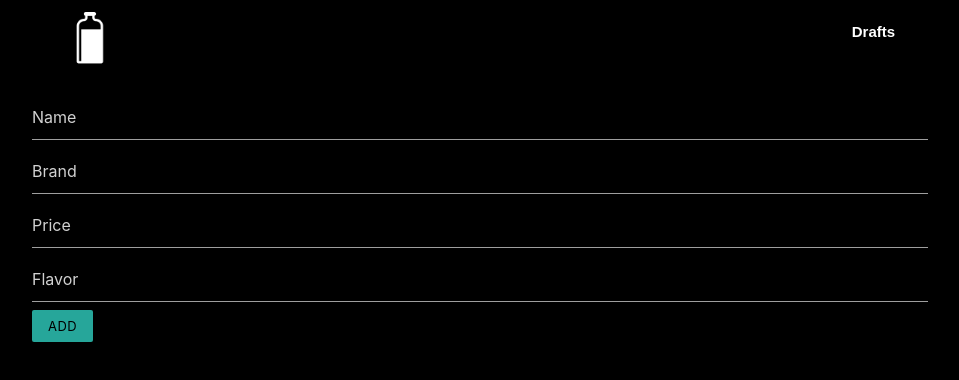
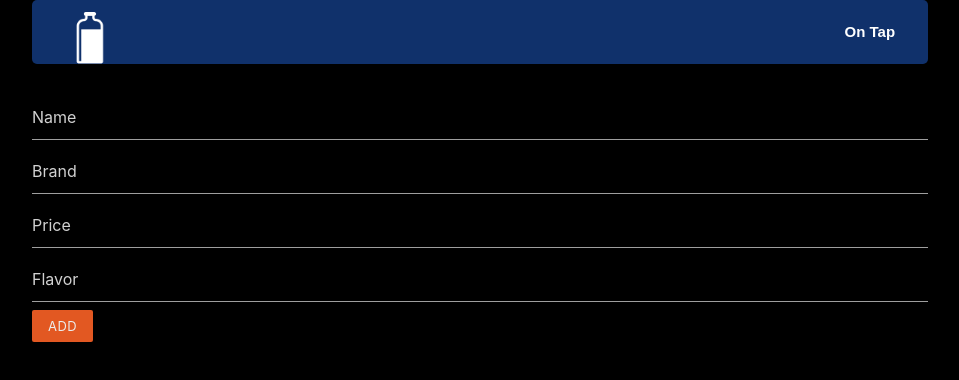
Before and after one commit to m7zaa/speak-easy, a React app: page /#/Add in a window 1280 px wide. Shown: the top 380 px of the page, without its empty margins (160-1119 px from the left). Built offline with nearby package versions, Linux system fonts and the light colour scheme.

Commit message:
update color scheme.

```diff
--- a/src/components/Home.jsx
+++ b/src/components/Home.jsx
@@ -29,7 +29,7 @@ function Home() {
     position: 'fixed',
     textAlign: 'center',
     borderStyle: 'solid',
-    borderColor: 'white'
+    borderColor: '#ececeb'
   };
   return (
     <div style={siteStyle} className="container">
--- a/src/components/Kombucha.jsx
+++ b/src/components/Kombucha.jsx
@@ -26,14 +26,17 @@ function Kombucha(props) {
   };
   var menuStyle = {
     // margin: '5 5 5 5',
-    backgroundColor: '#1D0846',
+    backgroundColor: '#e25822',
     //   backgroundImage: `url(${box})`
-    color: 'white',
+    color: '#ececeb',
     borderStyle: 'solid',
-    borderWidth: '5px'
+    borderWidth: '2px'
   };
   var almostOutStyle = {
-    backgroundColor: 'White',
+    // backgroundColor: 'White',
+    borderStyle: 'solid',
+    borderColor: 'red',
+    borderWidth: '10px',
     color: 'black'
   };
   var itemStyle = {
@@ -53,6 +56,7 @@ function Kombucha(props) {
   };
   var discountStyle = {
     color: '#FE0000',
+
     fontWeight: 'bold'
   };
   var midShelfStyle = {
@@ -64,7 +68,10 @@ function Kombucha(props) {
     color: 'gold',
     fontWeight: 'bold'
   };
-
+  var btnStyle = {
+    backgroundColor: '#10316b',
+    color: '#ececeb'
+  }
   return (
     <div style={pageStyle}>
       <div style={menuStyle} className="card">
@@ -85,7 +92,7 @@ function Kombucha(props) {
                   <p style={topShelfStyle}>${props.price}</p>
                 }
                 <p>{props.quantity} pints available</p>
-              <a onClick={handleSellPintClick} className="waves-effect waves-light btn-small">Sell Pint</a> <a onClick={handleTapKegClick} className="waves-effect waves-light btn-small">Tap Keg</a>
+              <a onClick={handleSellPintClick} style={btnStyle} className="waves-effect btn-small">Sell Pint</a> <a onClick={handleTapKegClick} style={btnStyle} className="waves-effect btn-small">New Keg</a>
                 {/* <Link to="/editkombuchaform">Edit</Link> */}
               </div>
             </div>
@@ -109,8 +116,7 @@ function Kombucha(props) {
                 }
 
                 <p>{props.quantity} pints available</p>
-              <a onClick={handleSellPintClick} className="waves-effect waves-light btn-small">Sell Pint</a> <a onClick={handleTapKegClick} className="waves-effect waves-light btn-small">Tap Keg</a>
-
+              <a onClick={handleSellPintClick} style={btnStyle} className="waves-effect btn-small">Sell Pint</a> <a onClick={handleTapKegClick} style={btnStyle} className="waves-effect btn-small">New Keg</a>
 
                 {/* <Link to="/editkombuchaform">Edit</Link> */}
               </div>
--- a/src/components/KombuchaList.jsx
+++ b/src/components/KombuchaList.jsx
@@ -2,137 +2,6 @@ import React from 'react';
 import Kombucha from './Kombucha';
 import PropTypes from 'prop-types';
 import { Link } from 'react-router-dom';
-
-
-// var MasterKombuchaList = [
-//   {
-//     name: 'Mad Monkey',
-//     brand: 'Rainbow Obsidian Co.',
-//     price: '3',
-//     flavor: 'banana pineapple',
-//     quantity: '84'
-//   },
-//   {
-//     name: 'Rose of Summer',
-//     brand: 'Rainbow Obsidian Co.',
-//     price: '2',
-//     flavor: 'strawberry ginger',
-//     quantity: '99'
-
-//   },
-//   {
-//     name: 'Five Venoms',
-//     brand: 'Rainbow Obsidian Co.',
-//     price: '3',
-//     flavor: 'orange thyme fennel rosehips raspberry',
-//     quantity: '121'
-
-//   },
-//   {
-//     name: 'Twilight Hour',
-//     brand: 'Rainbow Obsidian Co.',
-//     price: '4',
-//     flavor: 'blackberry lavender',
-//     quantity: '44'
-
-//   },
-//   {
-//     name: 'Lady In Distress',
-//     brand: 'Thunderbird',
-//     price: '3',
-//     flavor: 'mint lemon verbena',
-//     quantity: '66'
-
-//   },
-//   {
-//     name: 'Red Lantern',
-//     brand: 'Thunderbird',
-//     price: '5',
-//     flavor: 'pink lady pomegranate',
-//     quantity: '6'
-
-//   },
-//   {
-//     name: 'Roar Of The Lion',
-//     brand: 'Thunderbird',
-//     price: '5',
-//     flavor: 'cayenne lemon ginger',
-//     quantity: '70'
-
-//   },
-//   {
-//     name: 'Lucky Star',
-//     brand: 'Thunderbird',
-//     price: '2',
-//     flavor: 'starfruit lime',
-//     quantity: '22'
-
-//   },
-//   {
-//     name: 'Jade Tiger',
-//     brand: 'Sapphire Brewers',
-//     price: '3',
-//     flavor: 'kiwi lime',
-//     quantity: '128'
-//   },
-//   {
-//     name: 'Double Bliss',
-//     brand: 'Sapphire Brewers',
-//     price: '3',
-//     flavor: 'strawberry pineapple',
-//     quantity: '106'
-
-//   },
-//   {
-//     name: 'Silent Love',
-//     brand: 'Sapphire Brewers',
-//     price: '6',
-//     flavor: 'strawberry rose mint',
-//     quantity: '29'
-
-//   },
-//   {
-//     name: 'Ambush',
-//     brand: 'Sapphire Brewers',
-//     price: '3',
-//     flavor: 'ginger tumeric black-pepper',
-//     quantity: '114'
-
-//   },
-//   {
-//     name: 'Delinquent',
-//     brand: 'Triumph Fermenters',
-//     price: '3',
-//     flavor: 'blueberry basil',
-//     quantity: '40'
-
-//   },
-//   {
-//     name: 'River of Fury',
-//     brand: 'Triumph Fermenters',
-//     price: '5',
-//     flavor: 'boysenberry',
-//     quantity: '4'
-
-//   },
-//   {
-//     name: 'The Savage Five',
-//     brand: 'Triumph Fermenters',
-//     price: '2',
-//     flavor: 'hibiscus mango orange rosehips mint',
-//     quantity: '118'
-
-//   },
-//   {
-//     name: 'Happy Trio',
-//     brand: 'Triumph Fermenters',
-//     price: '5',
-//     flavor: 'cranberry orange lime',
-//     quantity: '42'
-
-//   },
-
-// ];
 
 function KombuchaList(props) {
   //sorts kegs with < 15 pints to the top of the list
@@ -143,7 +12,7 @@ function KombuchaList(props) {
     fontFamily: 'Century Gothic',
     fontWeight: 'bold',
     fontSize: '100px',
-    color: 'white'
+    color: '#ececeb'
   };
 
   return (
--- a/src/components/NavBar.jsx
+++ b/src/components/NavBar.jsx
@@ -7,12 +7,13 @@ function NavBar() {
   var navStyle = {
     paddingLeft: '2%',
     paddingRight: '2%',
-    backgroundColor: 'black',
+    backgroundColor: '#10316b',
     fontFamily: 'Tomorrow, sans-serif',
     fontWeight: 'bold',
     borderRadius: '5px',
     width: '100%',
-    marginBottom: '30px'
+    marginBottom: '30px',
+    color: '#ececeb'
   };
 
   var bottleStyle = {
@@ -24,7 +25,7 @@ function NavBar() {
       <div className="nav-wrapper">
         <span><Link to="/"><img src={bottle} style={bottleStyle}/></Link></span>
         <ul id="nav-mobile" className="right">
-          <li><Link to="/Kombucha">Drafts</Link></li>
+          <li><Link to="/Kombucha">On Tap</Link></li>
         </ul>
       </div>
     </nav>
--- a/src/components/NewKombuchaForm.jsx
+++ b/src/components/NewKombuchaForm.jsx
@@ -19,36 +19,37 @@ function NewKombuchaForm(props) {
     _flavor.value = '';
   }
   var formStyle = {
-    color: 'white'
+    color: '#ececeb'
   };
   var btnStyle = {
-    color: 'black'
+    color: '#ececeb',
+    backgroundColor: '#e25822'
   };
   return (
     <div style={formStyle}>
       <form onSubmit={handleNewKombuchaFormSubmission}>
         <input
-          style={{ color: 'white' }}
+          style={{ color: '#ececeb' }}
           // type='text'
           id='name'
           placeholder='Name'
           ref={(input) => { _name = input; }} />
         <input
-          style={{ color: 'white' }}
+          style={{ color: '#ececeb' }}
           // type='text'
           id='brand'
           placeholder='Brand'
           ref={(input) => { _brand = input; }} />
 
         <input
-          style={{ color: 'white' }}
+          style={{ color: '#ececeb' }}
           // type='text'
           id='Price'
           placeholder='Price'
           ref={(input) => { _price = input; }} />
 
         <input
-          style={{ color: 'white' }}
+          style={{ color: '#ececeb' }}
 
           // type='text'
           id='flavor'
@@ -56,7 +57,7 @@ function NewKombuchaForm(props) {
           ref={(input) => { _flavor = input; }} />
 
 
-        <button type='submit' style={btnStyle} className="waves-effect waves-light btn-small">Add</button>
+        <button type='submit' style={btnStyle} className="waves-effect  btn-small">Add</button>
       </form>
     </div>
   );
```
